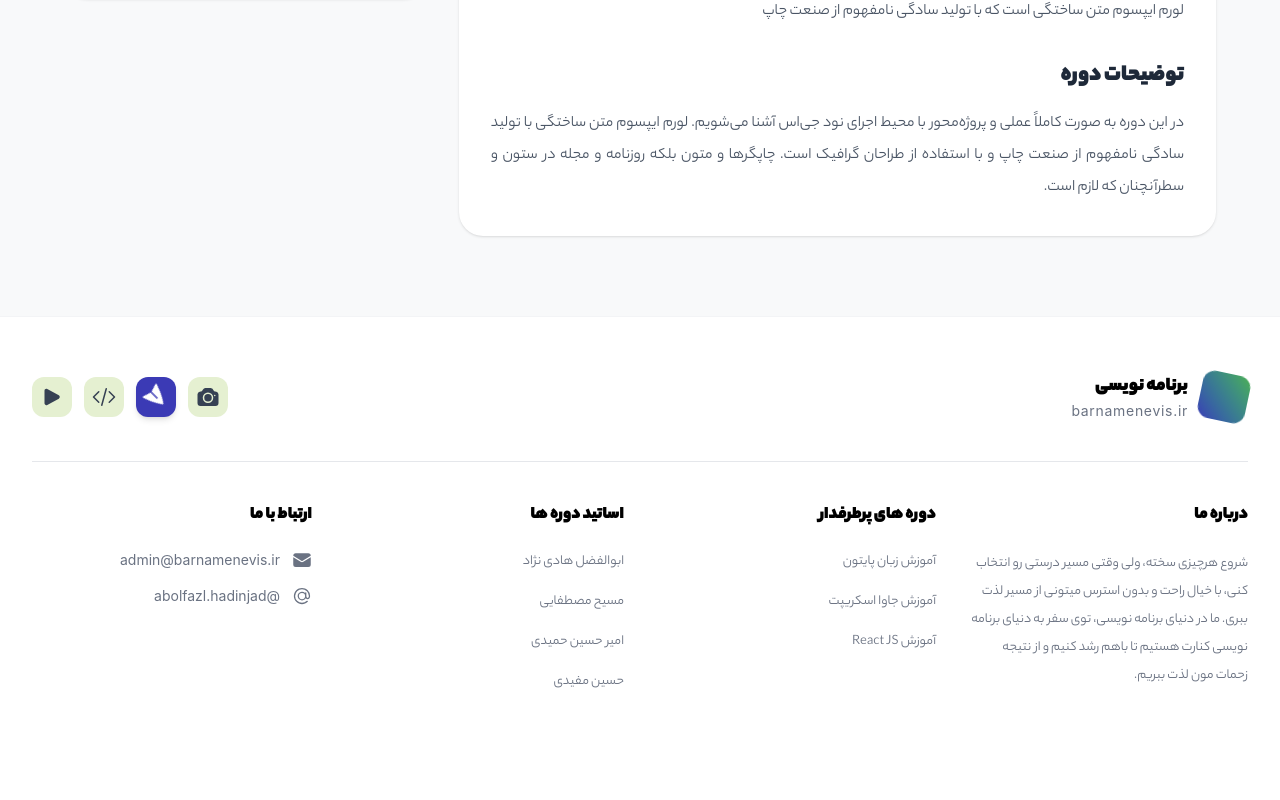
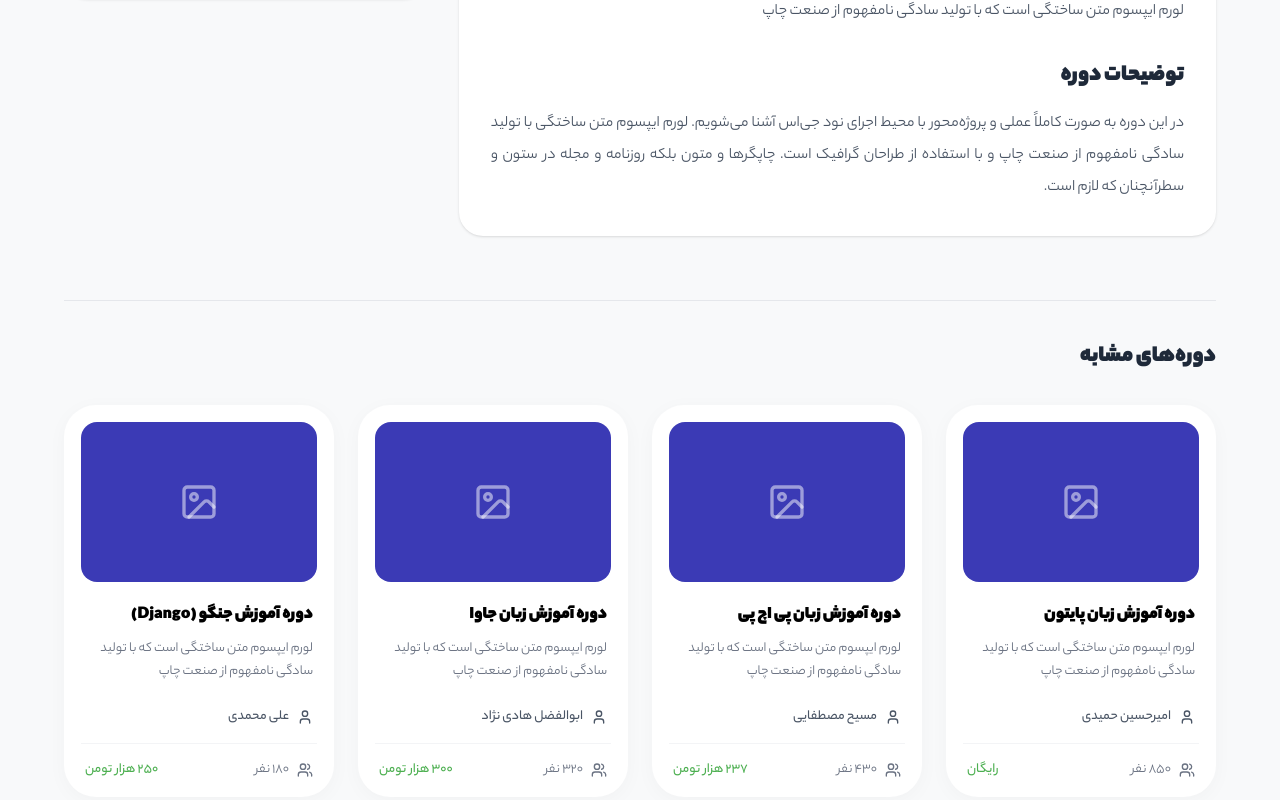
Before and after one commit to abolfazlhn4/codelearn, a React (Vite) app in the folder frontend/: page /product/1 in a window 1280 px wide. Shown: the part 751-1551 px from the top of the page. Before the commit the page ends 1501 px from the top, so only its background shows below. Built offline with nearby package versions, Linux system fonts and the light colour scheme.

Commit message:
relatedCourses

```diff
--- a/frontend/src/pages/Product.jsx
+++ b/frontend/src/pages/Product.jsx
@@ -1,5 +1,5 @@
 import React, { useState, useEffect } from "react";
-import { useParams, useNavigate } from "react-router-dom";
+import { useParams, useNavigate, Link } from "react-router-dom";
 import { coursesData } from "../data/coursesData.js";
 import {
   Play,
@@ -13,6 +13,8 @@ import {
   ArrowLeft,
   Check,
   Video,
+  User,
+  Image as ImageIcon,
 } from "lucide-react";
 import { useFavorites } from "../context/FavoritesContext";
 import { useCart } from "../context/CartContext";
@@ -20,6 +22,10 @@ import { useCart } from "../context/CartContext";
 const Product = () => {
   const { id } = useParams();
   const navigate = useNavigate();
+
+  useEffect(() => {
+    window.scrollTo(0, 0);
+  }, [id]);
 
   const [isPurchased, setIsPurchased] = useState(false);
 
@@ -32,6 +38,14 @@ const Product = () => {
   }, [id]);
 
   const course = coursesData.find((item) => item.id === parseInt(id));
+
+  const relatedCourses = coursesData
+    .filter(
+      (item) =>
+        item.categoryId === course?.categoryId && item.id !== course?.id,
+    )
+    .slice(0, 4);
+
   const { toggleFavorite, isFavorite } = useFavorites();
   const { addToCart, isInCart } = useCart();
 
@@ -60,6 +74,7 @@ const Product = () => {
       className="pt-6 pb-20 font-yekan min-h-screen bg-[#f8f9fa] px-4 sm:px-8"
     >
       <div className="max-w-6xl mx-auto">
+        {/* مسیر راهنما (Breadcrumb) */}
         <div className="text-sm text-gray-500 mb-8 border-b border-gray-200 pb-4">
           <span>صفحه اصلی</span>
           <span className="mx-2">/</span>
@@ -173,7 +188,11 @@ const Product = () => {
                     قیمت دوره :
                   </span>
                   <span
-                    className={`text-xl font-bold ${course.price === "رایگان" ? "text-green-500" : "text-[#4b9b65]"}`}
+                    className={`text-xl font-bold ${
+                      course.price === "رایگان"
+                        ? "text-green-500"
+                        : "text-[#4b9b65]"
+                    }`}
                   >
                     {course.price}
                   </span>
@@ -309,6 +328,59 @@ const Product = () => {
             </div>
           </div>
         </div>
+
+        {/* بخش دوره‌های مشابه */}
+        {relatedCourses.length > 0 && (
+          <div className="mt-16 border-t border-gray-200 pt-10">
+            <h3 className="text-2xl font-black text-gray-800 mb-8 flex items-center gap-2">
+              دوره‌های مشابه
+            </h3>
+
+            <div className="grid grid-cols-1 sm:grid-cols-2 lg:grid-cols-4 gap-6">
+              {relatedCourses.map((relatedCourse) => (
+                <Link
+                  key={relatedCourse.id}
+                  to={`/product/${relatedCourse.id}`}
+                  className="bg-white rounded-[2rem] p-4 shadow-[0_4px_20px_rgba(0,0,0,0.03)] hover:shadow-[0_8px_30px_rgba(59,58,181,0.1)] transition-all duration-300 flex flex-col group border border-transparent hover:border-[#3b3ab5]/10"
+                >
+                  <div className="bg-[#3b3ab5] w-full h-40 rounded-2xl mb-5 flex items-center justify-center text-white/50 group-hover:scale-[1.02] transition-transform duration-300">
+                    <ImageIcon className="w-10 h-10" />
+                  </div>
+
+                  <h3 className="font-black text-lg text-black mb-2 px-1 group-hover:text-[#3b3ab5] transition-colors truncate">
+                    {relatedCourse.title}
+                  </h3>
+                  <p className="font-normal text-gray-500 text-sm mb-6 leading-relaxed px-1 line-clamp-2">
+                    {relatedCourse.description}
+                  </p>
+
+                  <div className="flex items-center justify-between mt-auto px-1 mb-4">
+                    <div className="flex items-center gap-2 text-gray-600">
+                      <User className="w-4 h-4" strokeWidth={2} />
+                      <span className="text-sm font-medium">
+                        {relatedCourse.teacher}
+                      </span>
+                    </div>
+                  </div>
+
+                  <hr className="border-gray-100 mb-4" />
+
+                  <div className="flex items-center justify-between px-1">
+                    <div className="flex items-center gap-2 text-gray-500">
+                      <Users className="w-4 h-4" strokeWidth={2} />
+                      <span className="text-sm">
+                        {relatedCourse.studentsCount} نفر
+                      </span>
+                    </div>
+                    <span className="text-[#4caf50] font-medium text-sm">
+                      {relatedCourse.price}
+                    </span>
+                  </div>
+                </Link>
+              ))}
+            </div>
+          </div>
+        )}
       </div>
     </div>
   );
```
